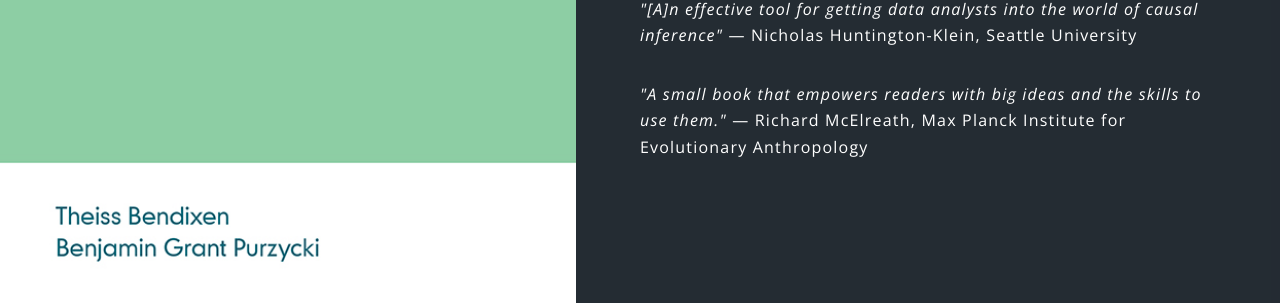
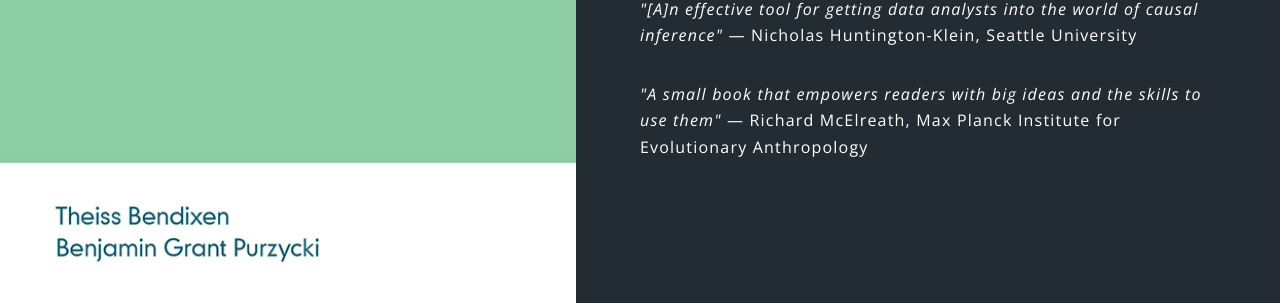
Before and after one commit to tbendixen/tbendixen.github.io.dk, a Jekyll site: the page built from index.html, in a window 1280 px wide and 900 px high, scrolled down 3042 px. Shown: the part 177-480 px from the top of the window. Built offline with Jekyll 4.4.1, drawn with Linux system fonts in a browser that asks for light colours.

```diff
--- a/index.html
+++ b/index.html
@@ -52,7 +52,7 @@ layout: landing
 								<p><i>"[A] clear and readable book with broad coverage of many ideas and methods in causal inference"</i> — Andrew Gelman, Columbia University</p></a>
 								<p><i>"[A]n excellent, comprehensive, yet accessible introduction to causal inference"</i> — Julia Rohrer, University of Leipzig</p></a>
 								<p><i>"[A]n effective tool for getting data analysts into the world of causal inference"</i> — Nicholas Huntington-Klein, Seattle University</p></a>
-								<p><i>"A small book that empowers readers with big ideas and the skills to use them."</i> — Richard McElreath, Max Planck Institute for Evolutionary Anthropology</p></a>
+								<p><i>"A small book that empowers readers with big ideas and the skills to use them"</i> — Richard McElreath, Max Planck Institute for Evolutionary Anthropology</p></a>
 							</div>
 						</section>
 
```
